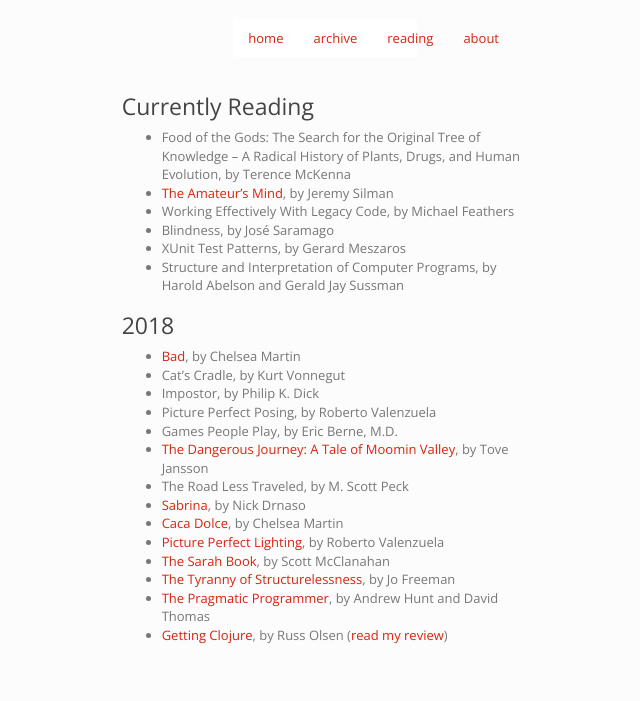
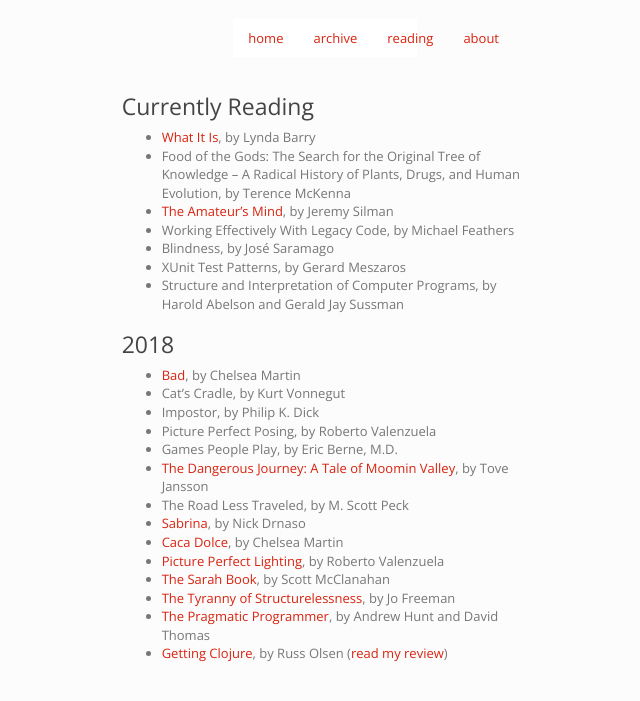
Before and after one commit to imtayadeway/imtayadeway.github.io, a Jekyll site: the page built from reading-list/index.md, in a window 1280 px wide. Shown: the top 701 px of the page, without its empty margins (315-955 px from the left). Built offline with Jekyll 4.4.1, drawn with Linux system fonts in a browser that asks for light colours.

Commit message:
Add What it is

```diff
--- a/reading-list/index.md
+++ b/reading-list/index.md
@@ -5,6 +5,7 @@
 
 ### Currently Reading
 
+- [What It Is][], by Lynda Barry
 - Food of the Gods: The Search for the Original Tree of Knowledge – A Radical History of Plants, Drugs, and Human Evolution, by Terence McKenna
 - [The Amateur's Mind][], by Jeremy Silman
 - Working Effectively With Legacy Code, by Michael Feathers
@@ -41,3 +42,4 @@
 [The Pragmatic Programmer]: https://pragprog.com/book/tpp/the-pragmatic-programmer
 [The Sarah Book]: https://nytyrant.com/collections/titles/products/pre-order-the-sarah-book-by-scott-mcclanahan
 [The Tyranny of Structurelessness]: http://www.jofreeman.com/joreen/tyranny.htm
+[What It Is]: https://www.drawnandquarterly.com/what-it-is
```
